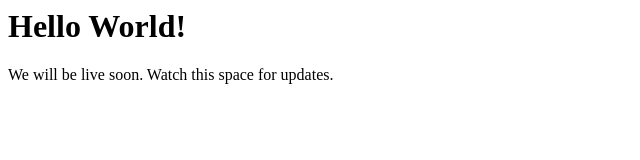
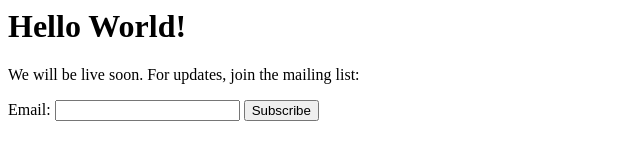
Before and after one commit to pymena/pymena.org, a plain HTML site: page output/index.html in a window 1280 px wide. Shown: the whole page, without its empty margins (0-640 px from the left). Drawn offline with Linux system fonts and the light colour scheme.

Commit message:
Added subscription box

```diff
--- a/output/index.html
+++ b/output/index.html
@@ -4,6 +4,12 @@
     </head>
     <body>
         <h1>Hello World!</h1>
-        <p>We will be live soon. Watch this space for updates.</p>
+        <p>We will be live soon. For updates, join the mailing list:</p>
+        <div>
+            <form action="http://groups.google.com/group/python-mena/boxsubscribe">
+                Email: <input type="text" name="email">
+                <input type="submit" value="Subscribe" name="sub">
+            </form>
+        </div>
     </body>
 </html>
```
